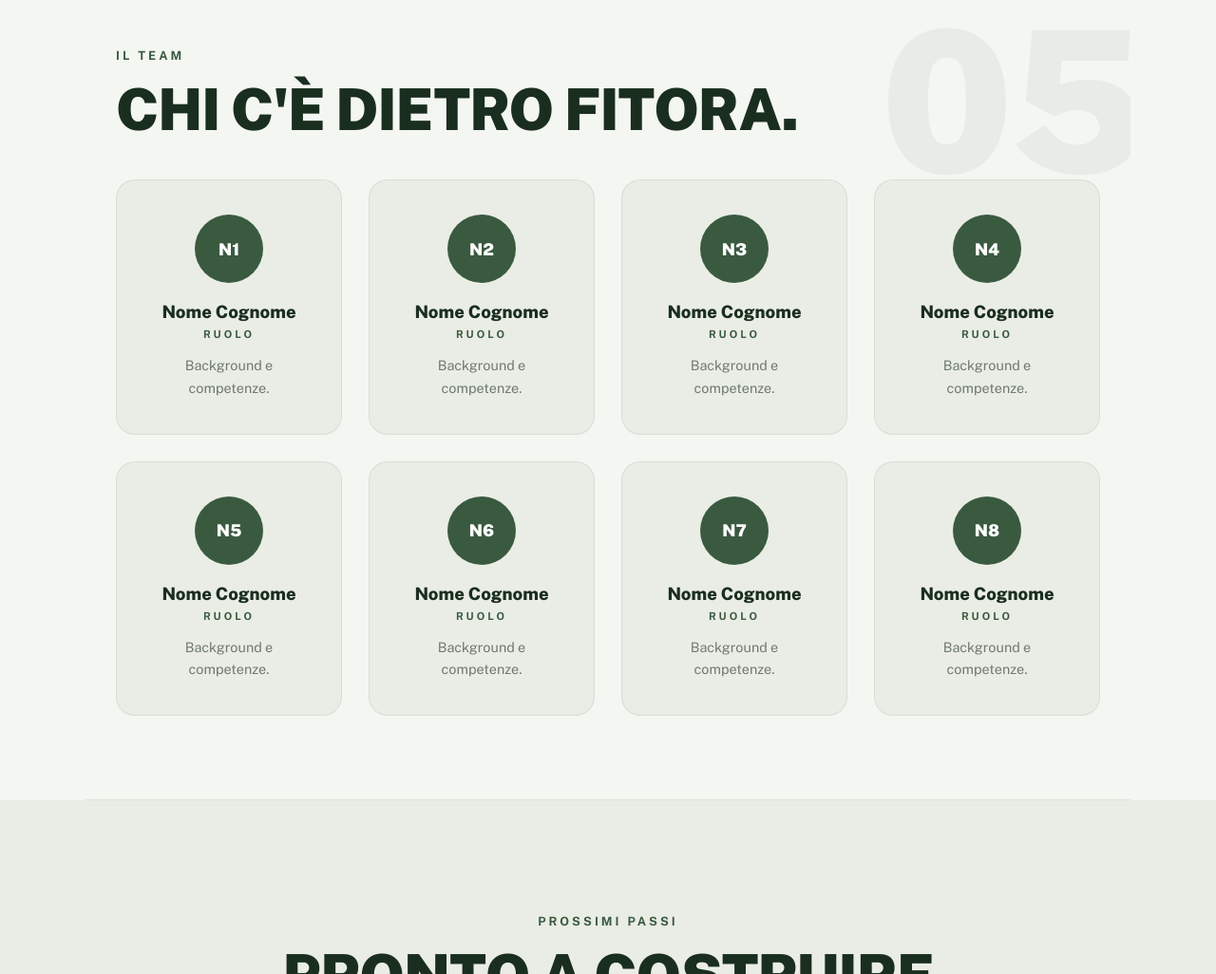
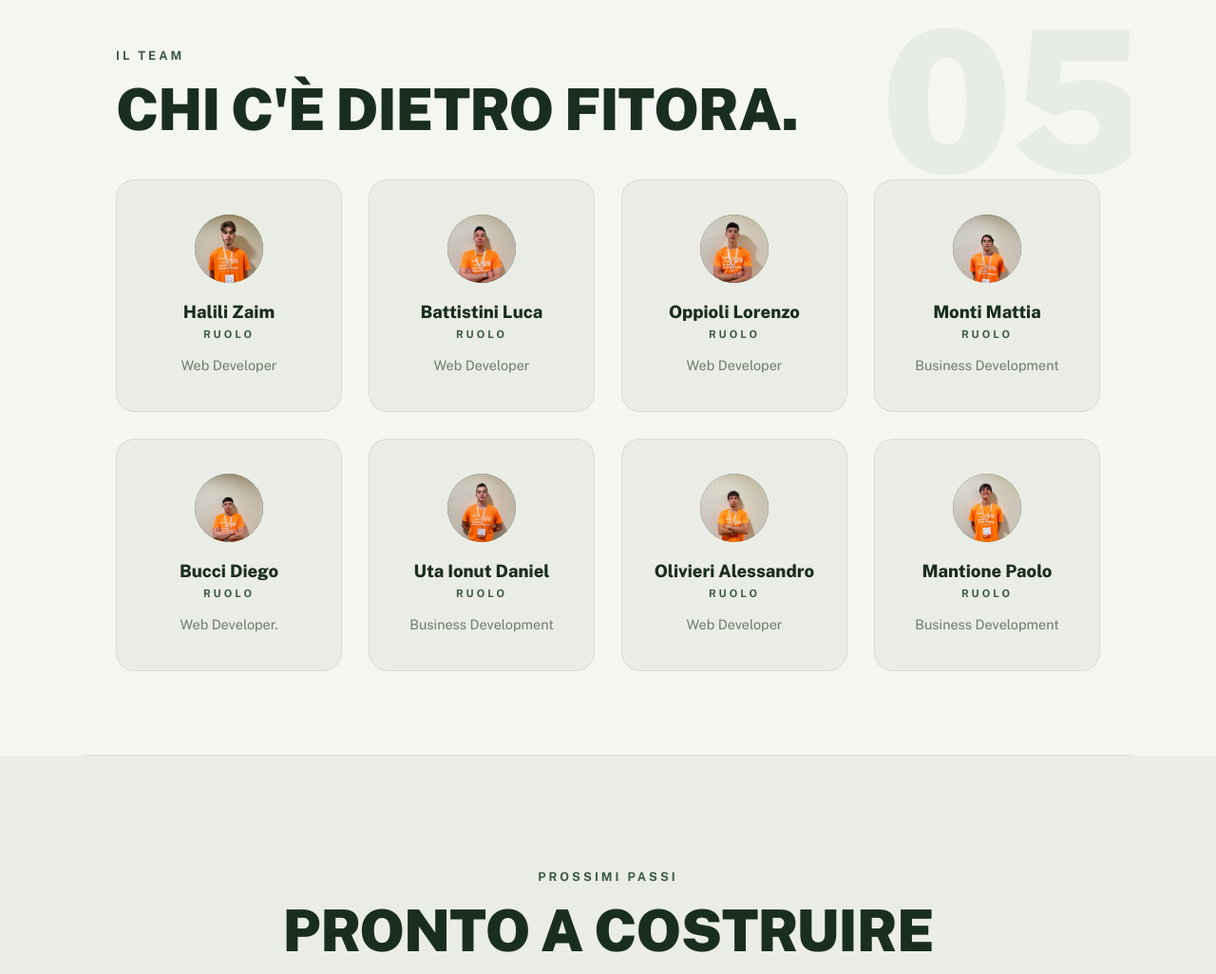
Before and after one commit to GalaxyLuca952/FITORA-2, a plain HTML site: page business.html in a window 1280 px wide. Shown: the part 3618-4644 px from the top of the page at 95% size. Drawn offline with nearby package versions, Linux system fonts and the light colour scheme; a web font is replaced by a local one.

Commit message:
Add team photos and update member info
Replace placeholder avatars and generic names in business.html with actual team member names, roles and short bios, embedding avatar images styled with border-radius and object-fit. Add eight new image assets under foto/ (foto1.jpeg through foto8.jpeg) used by the updated team cards.

```diff
--- a/business.html
+++ b/business.html
@@ -256,59 +256,59 @@
     <div class="team-grid">
 
       <div class="team-card reveal d1">
-        <div class="team-avatar">N1</div>
-        <div class="team-name">Nome Cognome</div>
+        <div class="team-avatar"><img src="foto/foto1.jpeg" style="border-radius:70%; height:100%; width:100%; object-fit:cover;"></div>
+        <div class="team-name">Halili Zaim</div>
         <div class="team-role">Ruolo</div>
-        <div class="team-bio">Background e competenze.</div>
+        <div class="team-bio">Web Developer</div>
       </div>
 
       <div class="team-card reveal d2">
-        <div class="team-avatar">N2</div>
-        <div class="team-name">Nome Cognome</div>
+        <div class="team-avatar"><img src="foto/foto2.jpeg" style="border-radius:70%; height:100%; width:100%; object-fit:cover;"></div>
+        <div class="team-name">Battistini Luca</div>
         <div class="team-role">Ruolo</div>
-        <div class="team-bio">Background e competenze.</div>
+        <div class="team-bio">Web Developer</div>
       </div>
 
       <div class="team-card reveal d3">
-        <div class="team-avatar">N3</div>
-        <div class="team-name">Nome Cognome</div>
+        <div class="team-avatar"><img src="foto/foto3.jpeg" style="border-radius:70%; height:100%; width:100%; object-fit:cover;"></div>
+        <div class="team-name">Oppioli Lorenzo</div>
         <div class="team-role">Ruolo</div>
-        <div class="team-bio">Background e competenze.</div>
+        <div class="team-bio">Web Developer</div>
       </div>
 
       <div class="team-card reveal d4">
-        <div class="team-avatar">N4</div>
-        <div class="team-name">Nome Cognome</div>
+        <div class="team-avatar"><img src="foto/foto4.jpeg" style="border-radius:70%; height:100%; width:100%; object-fit:cover;"></div>
+        <div class="team-name">Monti Mattia</div>
         <div class="team-role">Ruolo</div>
-        <div class="team-bio">Background e competenze.</div>
+        <div class="team-bio">Business Development</div>
       </div>
 
       <div class="team-card reveal d5">
-        <div class="team-avatar">N5</div>
-        <div class="team-name">Nome Cognome</div>
+        <div class="team-avatar"><img src="foto/foto5.jpeg" style="border-radius:70%; height:100%; width:100%; object-fit:cover;"></div>
+        <div class="team-name">Bucci Diego</div>
         <div class="team-role">Ruolo</div>
-        <div class="team-bio">Background e competenze.</div>
+        <div class="team-bio">Web Developer.</div>
       </div>
 
       <div class="team-card reveal d6">
-        <div class="team-avatar">N6</div>
-        <div class="team-name">Nome Cognome</div>
+        <div class="team-avatar"><img src="foto/foto6.jpeg" style="border-radius:70%; height:100%; width:100%; object-fit:cover;"></div>
+        <div class="team-name">Uta Ionut Daniel</div>
         <div class="team-role">Ruolo</div>
-        <div class="team-bio">Background e competenze.</div>
+        <div class="team-bio">Business Development</div>
       </div>
 
       <div class="team-card reveal d1">
-        <div class="team-avatar">N7</div>
-        <div class="team-name">Nome Cognome</div>
+        <div class="team-avatar"><img src="foto/foto7.jpeg" style="border-radius:70%; height:100%; width:100%; object-fit:cover;"></div>
+        <div class="team-name">Olivieri Alessandro</div>
         <div class="team-role">Ruolo</div>
-        <div class="team-bio">Background e competenze.</div>
+        <div class="team-bio">Web Developer</div>
       </div>
 
       <div class="team-card reveal d2">
-        <div class="team-avatar">N8</div>
-        <div class="team-name">Nome Cognome</div>
+        <div class="team-avatar"><img src="foto/foto8.jpeg" style="border-radius:70%; height:100%; width:100%; object-fit:cover;"></div>
+        <div class="team-name">Mantione Paolo</div>
         <div class="team-role">Ruolo</div>
-        <div class="team-bio">Background e competenze.</div>
+        <div class="team-bio">Business Development</div>
       </div>
 
     </div>
```
Also changed, not shown: foto/foto1.jpeg (added), foto/foto2.jpeg (added), foto/foto3.jpeg (added), foto/foto4.jpeg (added), foto/foto5.jpeg (added), foto/foto6.jpeg (added), foto/foto7.jpeg (added), foto/foto8.jpeg (added).
